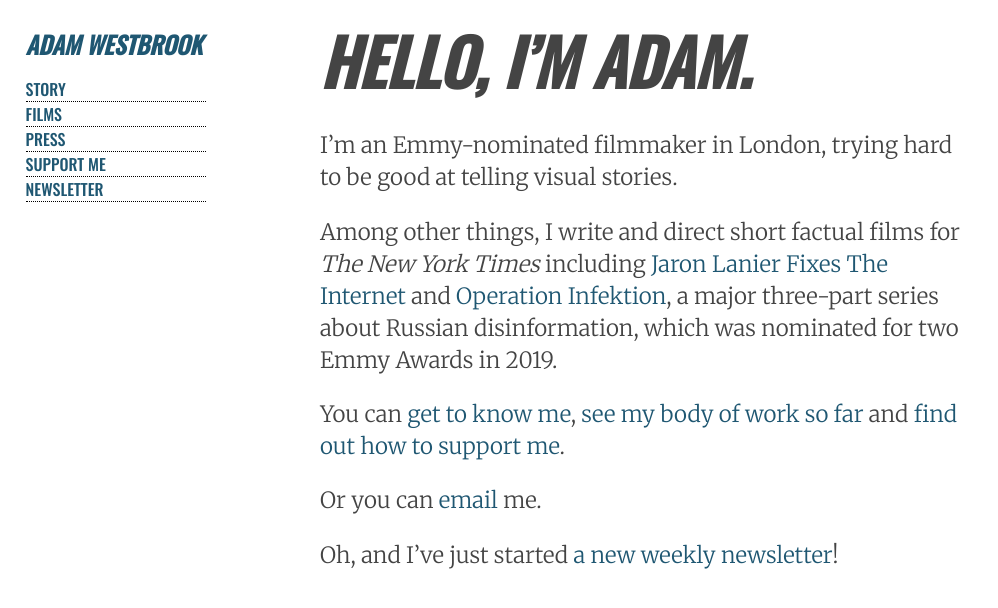
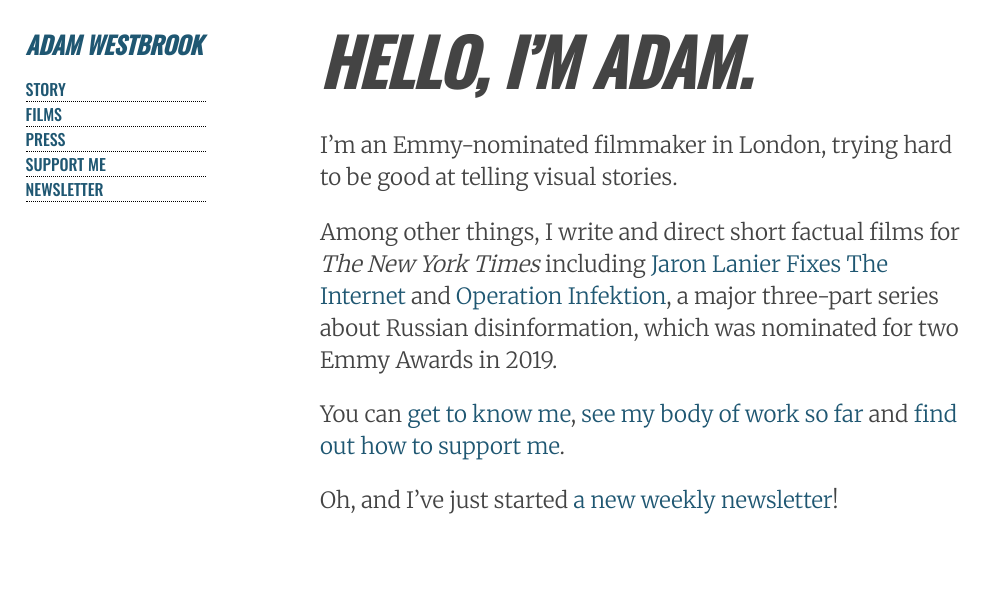
Before and after one commit to AdamWestbrook/adamwestbrook.github.io, a Jekyll site: the page built from index.md, in a window 1280 px wide. Shown: the top 608 px of the page, without its empty margins (0-998 px from the left). Built offline with Jekyll 4.4.1, drawn with Linux system fonts in a browser that asks for light colours.

Commit message:
Removed email address

```diff
--- a/index.md
+++ b/index.md
@@ -13,6 +13,4 @@ Among other things, I write and direct short factual films for *The New York Tim
 
 You can [get to know me](/story), [see my body of work so far](/films) and [find out how to support me](/support).
 
-Or you can [email](mailto:adam@adamwestbrook.co.uk) me.
-
 Oh, and I've just started [a new weekly newsletter](http://adamwestbrook.substack.com)!
```
